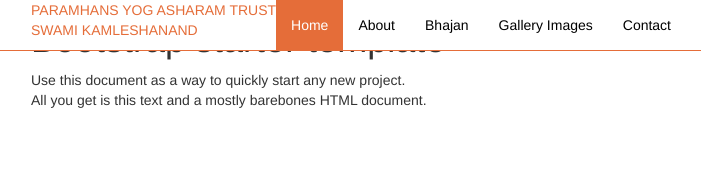
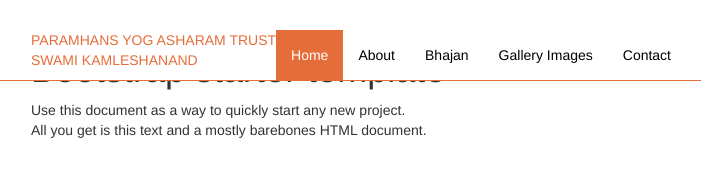
Before and after one commit to paramhansyogashram/paramhansyogashram.github.io, a plain HTML site: page index.html in a window 1280 px wide. Shown: the whole page, without its empty margins (39-740 px from the left). Drawn offline with nearby package versions, Linux system fonts and the light colour scheme.

Commit message:
fix header

```diff
--- a/style.css
+++ b/style.css
@@ -1,3 +1,4 @@
+.container{margin-top: 30px;}
 .navbar-inverse {
     background-color: #FFFFFF;
     border-color: #E56D39;
```
